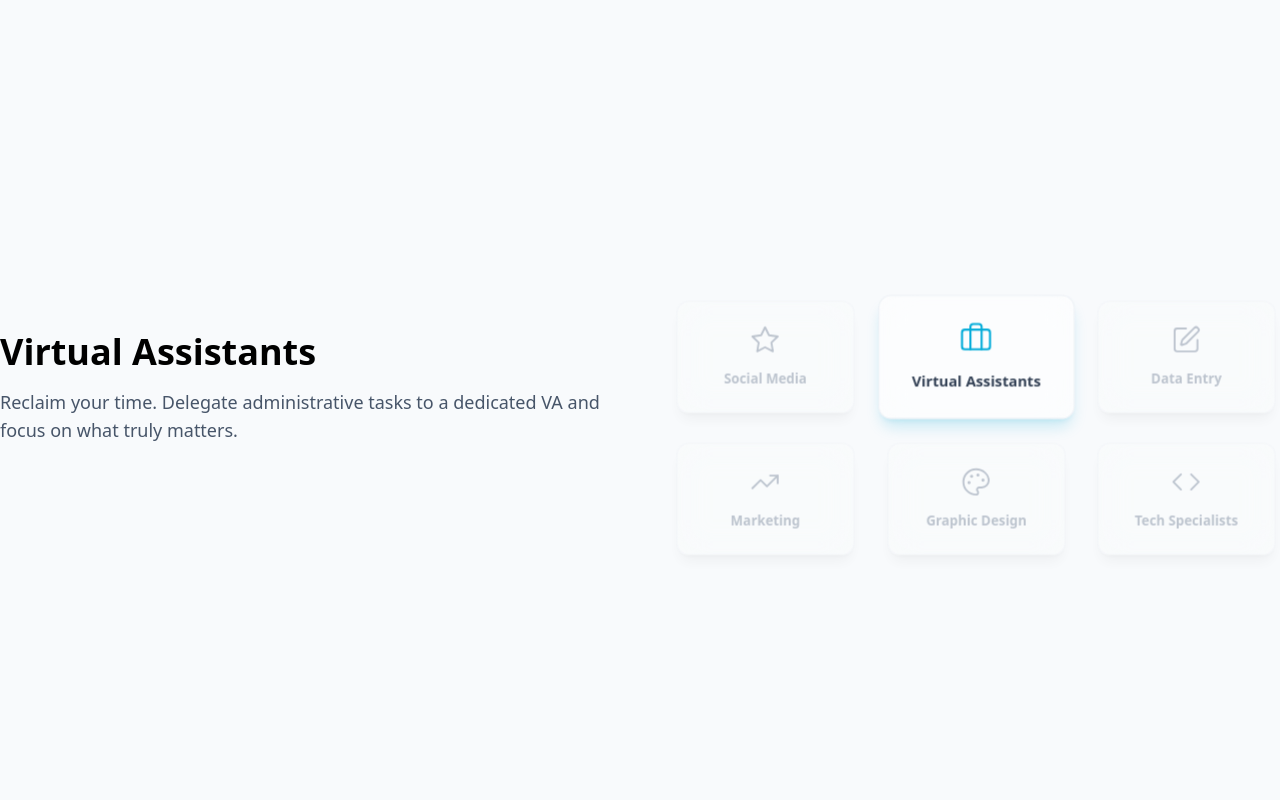
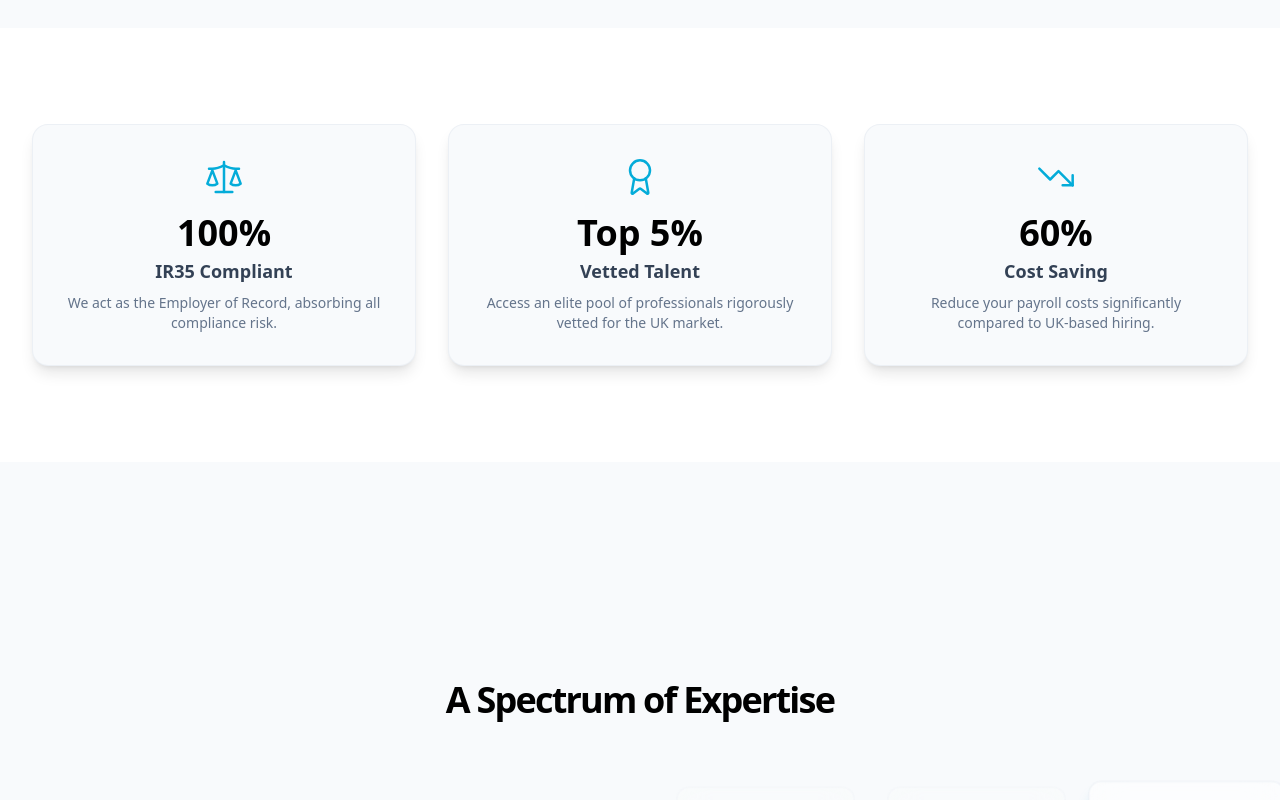
Before and after one commit to GordonMUK83/vantis-website, a React (Create React App) app: page / in a window 1280 px wide. Shown: the part 480-1280 px from the top of the page. Built offline with nearby package versions, Linux system fonts and the light colour scheme.

Commit message:
Update App.js

```diff
--- a/src/App.js
+++ b/src/App.js
@@ -1,5 +1,5 @@
 import React, { useState, useEffect, useRef } from 'react';
-import { ShieldCheck, AlertTriangle, Mail, User, Building, ArrowRight, Loader2, RefreshCw, Menu, X, Briefcase, Users, BarChart2, Info, Phone, Star, TrendingUp, Code, Palette, Edit, Target, Zap, Handshake, Globe, TrendingDown, ChevronsRight, Building2, Rocket, Scale } from 'lucide-react';
+import { ShieldCheck, AlertTriangle, Mail, User, Building, ArrowRight, Loader2, RefreshCw, Menu, X, Briefcase, Users, BarChart2, Info, Phone, Star, TrendingUp, Code, Palette, Edit, Target, Zap, Handshake, Globe, TrendingDown, ChevronsRight, Building2, Rocket, Scale, Award } from 'lucide-react';
 
 // --- Helper Components ---
 const AnimatedCard = ({ children, className, delay = 0 }) => {
@@ -192,6 +192,33 @@ const Footer = ({ navigate }) => (
 
 // --- Page Implementations ---
 
+const KeyStatsSection = () => {
+    const stats = [
+        { icon: Scale, value: "100%", label: "IR35 Compliant", description: "We act as the Employer of Record, absorbing all compliance risk." },
+        { icon: Award, value: "Top 5%", label: "Vetted Talent", description: "Access an elite pool of professionals rigorously vetted for the UK market." },
+        { icon: TrendingDown, value: "60%", label: "Cost Saving", description: "Reduce your payroll costs significantly compared to UK-based hiring." }
+    ];
+
+    return (
+        <div className="bg-white dark:bg-vantis-black/50 py-16 sm:py-24">
+            <div className="container mx-auto px-4 sm:px-6 lg:px-8">
+                <div className="grid md:grid-cols-3 gap-8 text-center">
+                    {stats.map((stat, index) => (
+                        <AnimatedCard key={index} delay={index * 150}>
+                            <div className="p-8 bg-slate-50 dark:bg-slate-800/50 rounded-2xl shadow-lg border border-slate-200/50 dark:border-slate-800/50">
+                                <stat.icon className="mx-auto h-10 w-10 text-vantis-blue mb-4" strokeWidth={1.5} />
+                                <p className="text-4xl font-bold text-vantis-black dark:text-white">{stat.value}</p>
+                                <p className="text-lg font-semibold text-slate-700 dark:text-slate-200 mt-1">{stat.label}</p>
+                                <p className="text-sm text-slate-500 dark:text-slate-400 mt-2">{stat.description}</p>
+                            </div>
+                        </AnimatedCard>
+                    ))}
+                </div>
+            </div>
+        </div>
+    );
+};
+
 const ScrollytellingSection = () => {
     const services = [
         {icon: Star, label: 'Social Media', text: 'Amplify your brand voice. Our social media experts create engaging content that converts followers into customers.'},
@@ -231,7 +258,10 @@ const ScrollytellingSection = () => {
 
     return (
         <div ref={containerRef} className="relative hidden md:block" style={{ height: '300vh' }}>
-            <div className="sticky top-0 h-screen flex items-center">
+            <div className="sticky top-0 h-screen flex flex-col justify-center">
+                 <div className="container mx-auto text-center mb-16">
+                    <h2 className="text-3xl sm:text-4xl font-extrabold text-vantis-black dark:text-white tracking-tighter">A Spectrum of Expertise</h2>
+                </div>
                 <div className="container mx-auto grid grid-cols-2 gap-16 items-center">
                     <div className="text-left relative h-48">
                         {services.map((service, index) => (
@@ -286,12 +316,17 @@ const HomePage = ({ navigate }) => {
                 </section>
             </div>
 
+            <KeyStatsSection />
+
             {/* Scrollytelling Section for Desktop */}
             <ScrollytellingSection />
 
             {/* Simpler Grid for Mobile */}
             <div className="container mx-auto px-4 sm:px-6 lg:px-8 md:hidden">
                  <AnimatedCard className="max-w-5xl mx-auto my-16">
+                    <div className="text-center mb-12">
+                        <h2 className="text-3xl sm:text-4xl font-extrabold text-vantis-black dark:text-white tracking-tighter">A Spectrum of Expertise</h2>
+                    </div>
                      <div className="grid grid-cols-2 md:grid-cols-3 gap-4 sm:gap-6 text-center">
                         {[
                             {icon: Star, label: 'Social Media'},
```
